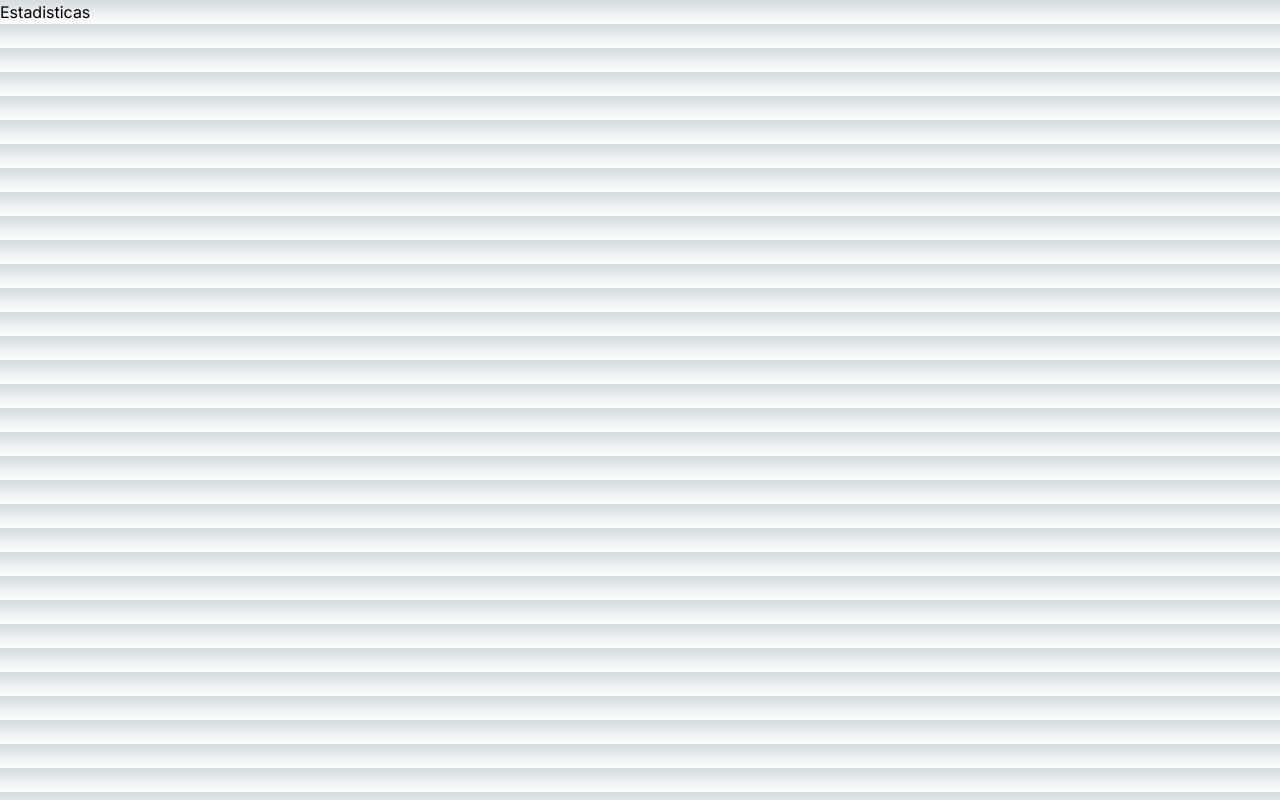
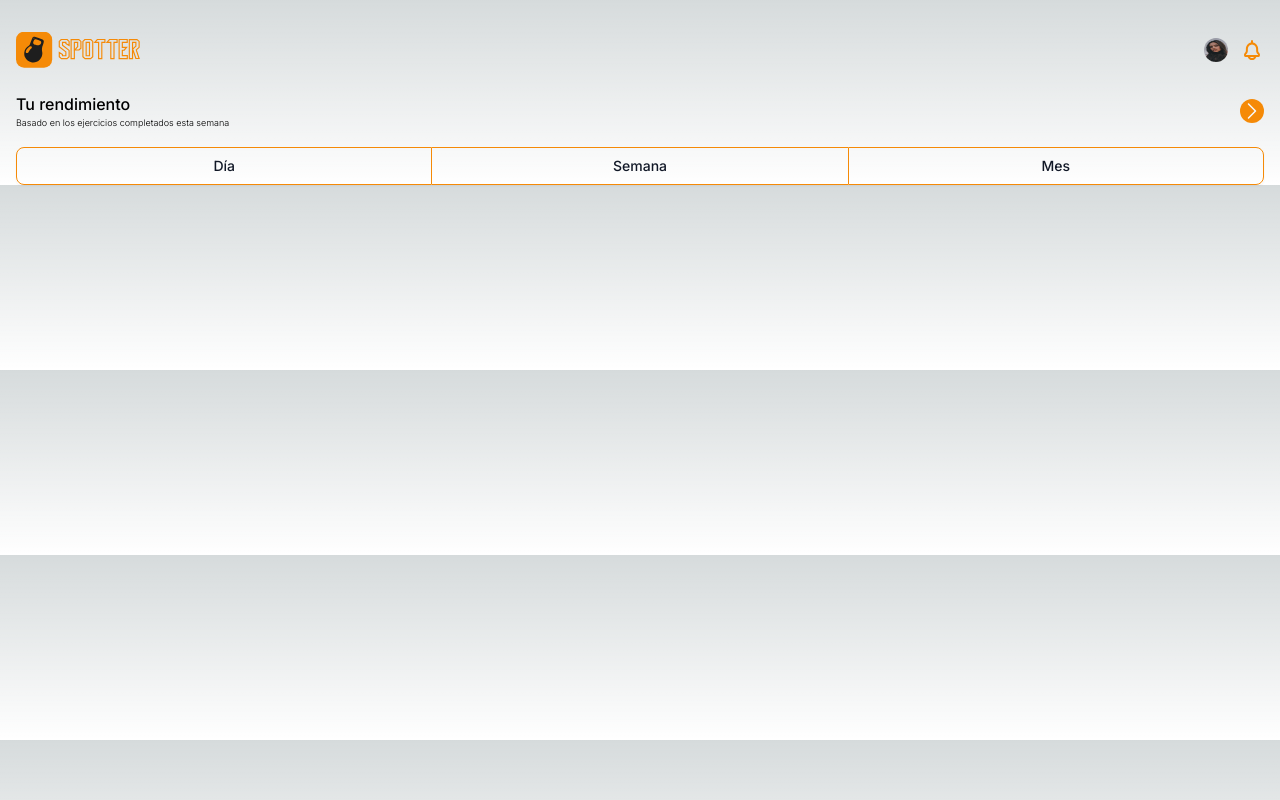
Before and after one commit to No-Country/s13-07-n-node-react, a Next.js app in the folder frontend/: page /estadisticas in a window 1280 px wide. Built offline with nearby package versions, Linux system fonts and the light colour scheme.

Commit message:
working yet

```diff
--- a/frontend/app/(router)/estadisticas/page.tsx
+++ b/frontend/app/(router)/estadisticas/page.tsx
@@ -1,5 +1,5 @@
 import Estadisticas from '@/app/views/Estadisticas'
-import React from 'react'
+import React from 'react';
 
 const page = () => {
   return (
--- a/frontend/app/Components/Header.tsx
+++ b/frontend/app/Components/Header.tsx
@@ -1,14 +1,24 @@
+"use client"
 import Image from 'next/image'
 import React from 'react'
 import logo from "../../public/Frame 145 1.svg";
 import campana from "../../public/bell-outline.svg"
+import { usePathname } from 'next/navigation'
+import avatar from "../../public/Roberta Casas.png"
 const Header = () => {
+
+
+  const currentUrl = usePathname()
+  // Accede a la propiedad pathname del objeto router para obtener la ruta actual
+    console.log(currentUrl)
   return (
     <div id='logo' className='flex justify-between items-center'>
         <div>
             <Image className="w-[124px]" src={logo} alt={"logo"} />
         </div>
-        <div>
+        <div className='flex items-center justify-between'>
+
+            <Image className='w-[24px] h-[24px] rounded-full mr-3' src={avatar} alt='avatar'/>
             <Image className="w-[24px]" src={campana} alt={"campana"} />
         </div>
     </div>
--- /dev/null
+++ b/frontend/app/Components/TabChartStatics.tsx
@@ -0,0 +1,21 @@
+import React from 'react'
+
+function TabChartStatics() {
+  return (
+
+    <div className="mt-[18px] inline-flex justify-center items-center rounded-md shadow-sm w-full" role="group">
+        <button type="button" className="w-full px-4 py-2 text-sm font-medium text-gray-900 bg-transparent border border-primaryDefault rounded-s-lg   focus:z-10 focus:ring-2 focus:ring-primaryDefault focus:bg-primaryDefault focus:text-white dark:border-white dark:text-white dark:hover:text-white">
+            Día
+        </button>
+        <button type="button" className="w-full px-4 py-2 text-sm font-medium text-gray-900 bg-transparent border-t border-b focus:ring-primaryDefault focus:bg-primaryDefault border-primaryDefault  hover:bg-primaryDefault hover:text-white focus:z-10 focus:ring-2  focus:text-white dark:border-white dark:text-white dark:hover:text-white">
+            Semana
+        </button>
+        <button type="button" className="w-full px-4 py-2 text-sm font-medium text-gray-900 bg-transparent border  rounded-e-lg border-primaryDefault focus:ring-primaryDefault focus:bg-primaryDefault  hover:text-white focus:z-10 focus:ring-2  focus:text-white dark:border-white dark:text-white dark:hover:text-white ">
+            Mes
+        </button>
+    </div>
+
+    )
+}
+
+export default TabChartStatics
--- a/frontend/app/views/Estadisticas.tsx
+++ b/frontend/app/views/Estadisticas.tsx
@@ -1,8 +1,15 @@
 import React from 'react'
+import Header from '../Components/Header';
+import SectionButton from '../Components/SectionButton';
+import TabChartStatics from '../Components/TabChartStatics';
 
 const Estadisticas = () => {
   return (
-    <div>Estadisticas</div>
+    <div className='w-[100%] px-[16px] pt-[32px]'>
+      <Header/>
+      <SectionButton section='Tu rendimiento' description='Basado en los ejercicios completados esta semana'/>
+      <TabChartStatics/>
+    </div>
   )
 }
 
```
